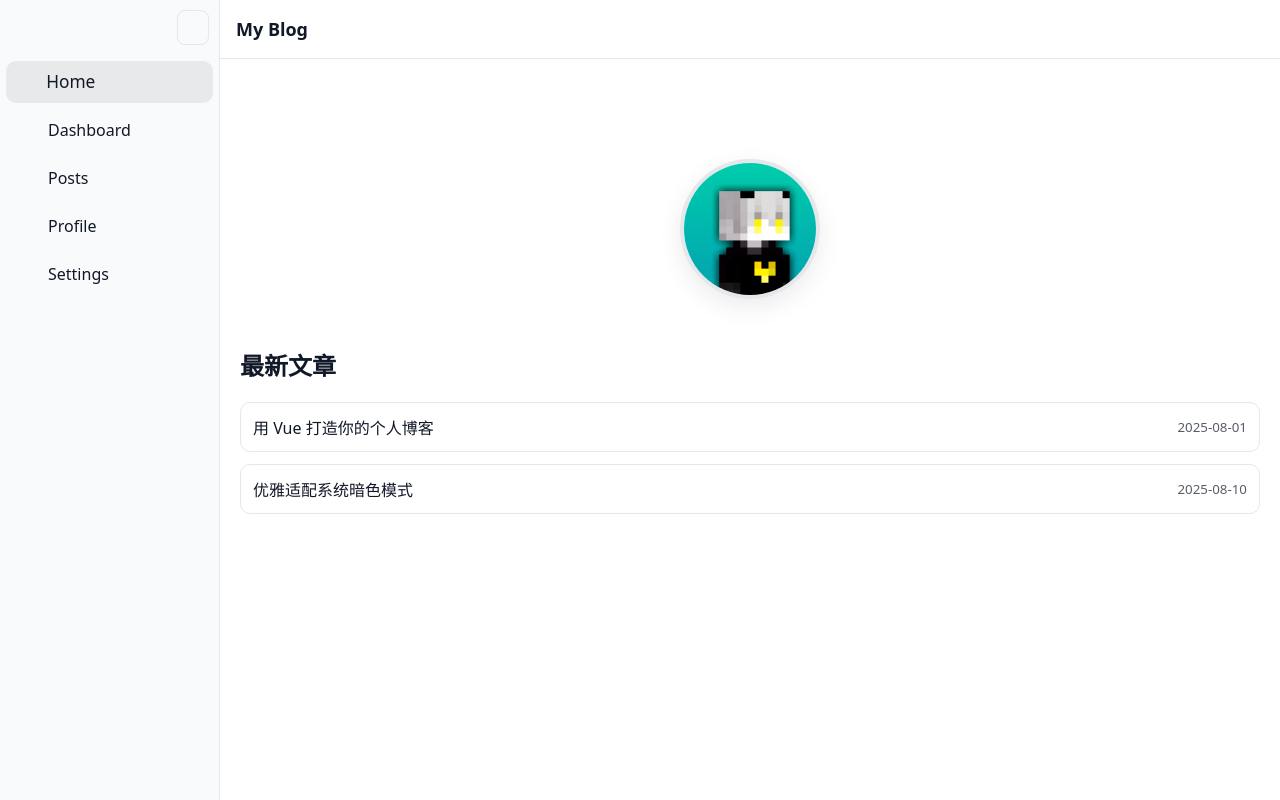
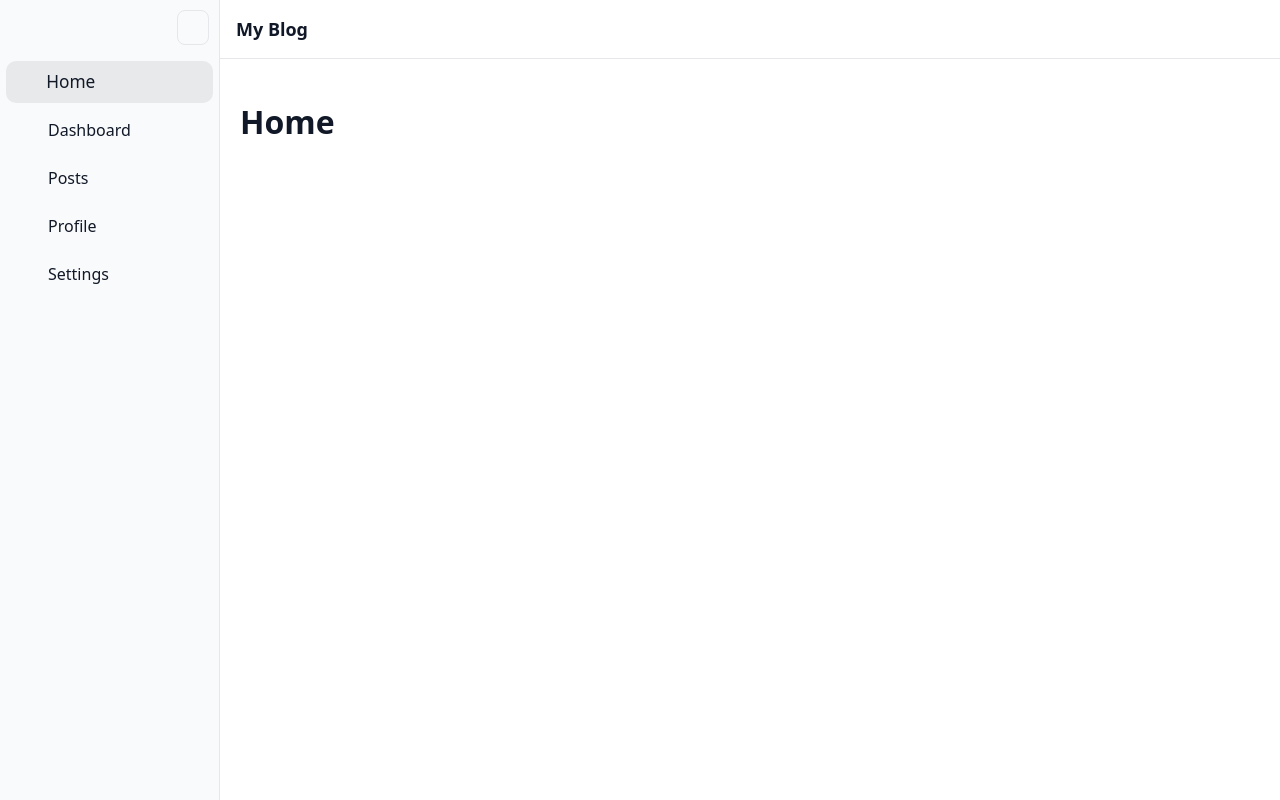
Before and after one commit to Qu1et-x/Personal-Website, a Vue app in the folder frontend/: page / in a window 1280 px wide. Built offline with nearby package versions, Linux system fonts and the light colour scheme; some icons are missing.

Commit message:
update style

```diff
--- a/frontend/src/pages/Home.vue
+++ b/frontend/src/pages/Home.vue
@@ -1,59 +1,9 @@
 <template>
-  <section class="home">
-    <div class="hero"><img class="avatar" :src="avatar" alt="avatar" /></div>
-    <h2>最新文章</h2>
-    <ul class="list">
-      <li v-for="post in posts" :key="post.slug">
-        <RouterLink :to="`/post/${post.slug}`">{{ post.title }}</RouterLink
-        ><small>{{ post.date }}</small>
-      </li>
-    </ul>
-  </section>
+  <div class="page-home">
+    <h1>Home</h1>
+  </div>
 </template>
-<script setup>
-const avatar = new URL("@/assets/avatar.png", import.meta.url).href;
-const posts = [
-  {
-    slug: "hello-vue-blog",
-    title: "用 Vue 打造你的个人博客",
-    date: "2025-08-01",
-  },
-  { slug: "dark-mode", title: "优雅适配系统暗色模式", date: "2025-08-10" },
-];
+
+<script>
+export default { name: 'Home' }
 </script>
-<style scoped>
-.hero {
-  display: flex;
-  justify-content: center;
-  align-items: center;
-  margin: 10vh 0 6vh;
-}
-.avatar {
-  width: 140px;
-  height: 140px;
-  border-radius: 50%;
-  border: 4px solid var(--border);
-  box-shadow: 0 8px 24px rgba(0, 0, 0, 0.08);
-}
-.list {
-  display: grid;
-  gap: 12px;
-  padding: 0;
-  list-style: none;
-}
-li {
-  display: flex;
-  justify-content: space-between;
-  align-items: center;
-  border: 1px solid var(--border);
-  padding: 12px;
-  border-radius: 10px;
-}
-a {
-  color: var(--text);
-  text-decoration: none;
-}
-small {
-  opacity: 0.7;
-}
-</style>
--- a/frontend/src/pages/Post.vue
+++ /dev/null
@@ -1,26 +0,0 @@
-<template>
-  <article class="post">
-    <h1>{{ title }}</h1>
-    <p class="muted">发布日期：{{ date }}</p>
-    <p>这是示例文章内容。你可以把这里替换为 Markdown 渲染的正文。</p>
-  </article>
-</template>
-<script setup>
-import { computed } from "vue";
-import { useRoute } from "vue-router";
-const route = useRoute();
-const map = {
-  "hello-vue-blog": { title: "用 Vue 打造你的个人博客", date: "2025-08-01" },
-  "dark-mode": { title: "优雅适配系统暗色模式", date: "2025-08-10" },
-};
-const title = computed(() => map[route.params.slug]?.title ?? "未命名文章");
-const date = computed(() => map[route.params.slug]?.date ?? "—");
-</script>
-<style scoped>
-.post {
-  max-width: 760px;
-}
-.muted {
-  color: var(--muted);
-}
-</style>
--- a/frontend/src/pages/Settings.vue
+++ b/frontend/src/pages/Settings.vue
@@ -1,43 +1,9 @@
 <template>
-  <section>
-    <h2>Settings</h2>
-    <div class="row">
-      <label class="lbl"
-        ><input
-          type="checkbox"
-          v-model="follow"
-          @change="onToggle"
-        />跟随系统自动切换主题</label
-      ><small class="hint"
-        >开启后，主题将随系统深浅色变化；手动点击太阳/月亮会自动关闭此选项。</small
-      >
-    </div>
-  </section>
+  <div class="page-settings">
+    <h1>Settings</h1>
+  </div>
 </template>
-<script setup>
-import { ref, watchEffect } from "vue";
-import { useThemeStore } from "@/store/theme";
-const theme = useThemeStore();
-const follow = ref(theme.followSystem);
-watchEffect(() => {
-  follow.value = theme.followSystem;
-});
-function onToggle() {
-  theme.setFollowSystem(follow.value);
-}
+
+<script>
+export default { name: 'Settings' }
 </script>
-<style scoped>
-.row {
-  display: flex;
-  flex-direction: column;
-  gap: 6px;
-}
-.lbl {
-  display: flex;
-  align-items: center;
-  gap: 8px;
-}
-.hint {
-  color: var(--muted);
-}
-</style>
```
Also changed, not shown: frontend/src/pages/About.vue (deleted, +0 -9 lines), frontend/src/pages/Dashboard.vue (added, +9 -0 lines), frontend/src/pages/Posts.vue (added, +9 -0 lines), frontend/src/pages/Profile.vue (added, +9 -0 lines).
